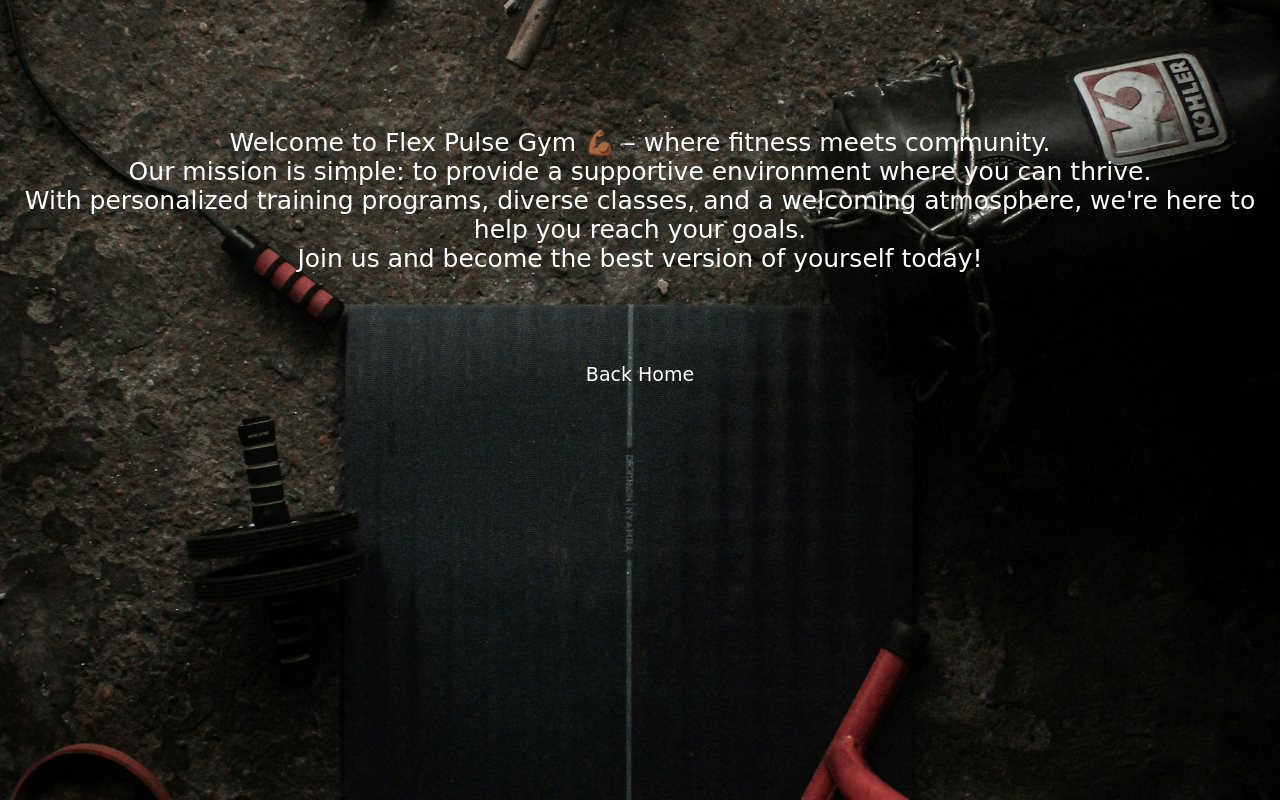
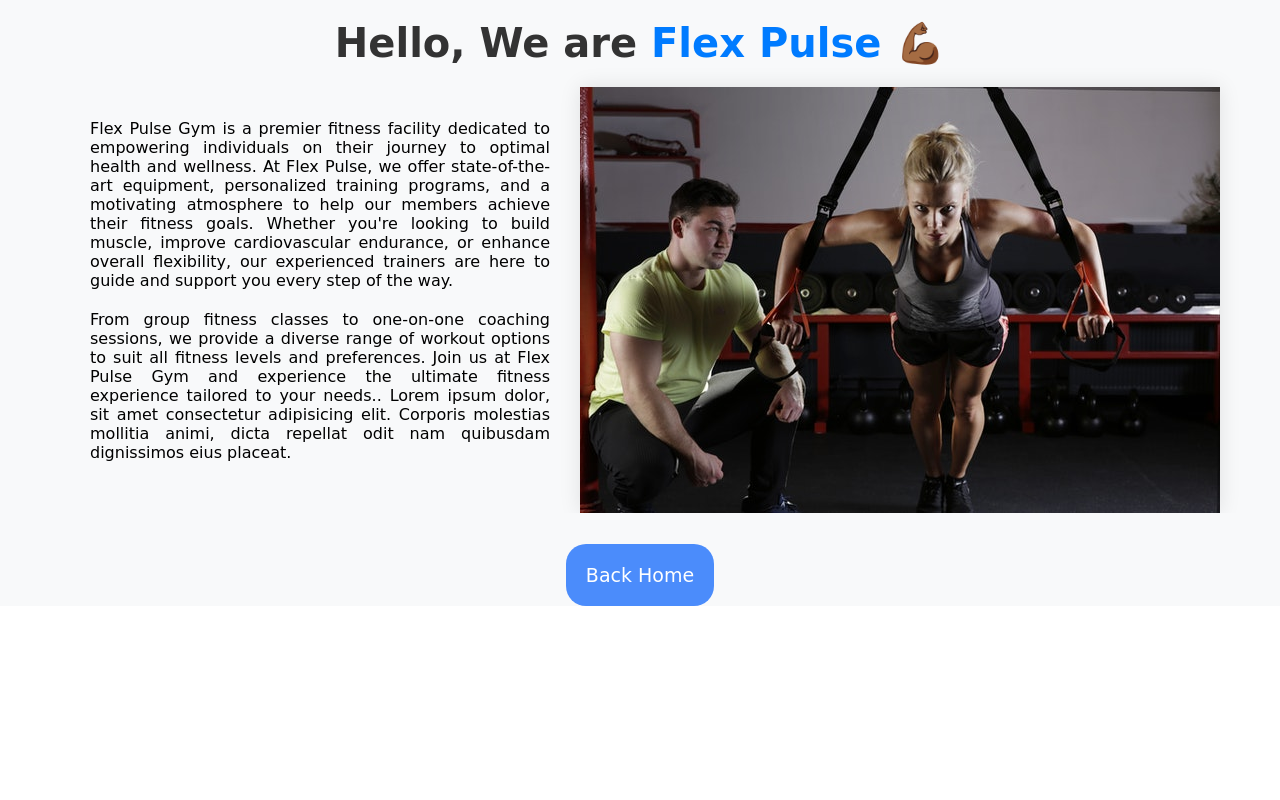
Before and after one commit to ShuaibShaban/Gym-site, a plain HTML site: page AboutUs.html in a window 1280 px wide. Drawn offline with Linux system fonts and the light colour scheme.

Commit message:
changes done to services, getintouch and aboutus pages

```diff
--- a/AboutUs.css
+++ b/AboutUs.css
@@ -1,5 +1,3 @@
-/* my about section */
-
 *{
     margin: 0;
     padding: 0;
@@ -7,29 +5,8 @@
     font-family: cursive;
 }
 
-.ab-section {
-    background-image: url('/assets/pedro-araujo-PDjYClxmnyk-unsplash.jpg');
-    width: 100%;
-    height: 100vh;
-    background-position: center;
-    background-size: cover;
-    color: white;
-}
-
-.ab-text {
-    font-size: 25px;
-    text-align: center;
-    color: white;
-}
-
-.ab-text p{
-    display: inline-block;
-    text-align: center;
-    margin-top: 10%;
-}
-
 .home-btn {
-    margin-top: 7%;
+    margin-top: 4%;
     text-align: center;
 }
 
@@ -39,6 +16,7 @@
     border-radius: 20px;
     background: none;
     color: white;
+    background: #4b8cfb;
     font-size: 19px;
     list-style: none;
     text-decoration: none;
@@ -48,3 +26,55 @@
     background-color: #4b8cfb;
     color: white;
 }
+
+body {
+    font-family: cursive;
+    margin: 0;
+    padding: 0;
+  }
+
+  #about {
+    background-color: #f8f9fa;
+    padding: 20px 0;
+  }
+
+  .container {
+    max-width: 1200px;
+    margin: 0 auto;
+    padding: 0 20px;
+    overflow: hidden;
+  }
+
+  .m-heading {
+    font-size: 2.5em;
+    color: #333;
+    margin-bottom: 20px;
+    text-align: center;
+  }
+
+  .primary-text {
+    color: #007bff;
+  }
+
+  .about-content {
+    display: flex;
+    flex-wrap: wrap;
+    justify-content: center;
+    align-items: center;
+  }
+
+  .about-content > div {
+    flex: 1;
+    padding: 0 30px;
+    text-align: justify;
+  }
+
+  .about-content > div p {
+    margin-bottom: 20px;
+  }
+
+  .about-content img {
+    max-width: 100%;
+    height: auto;
+    box-shadow: 0 0 20px rgba(0, 0, 0, 0.1);
+  }
--- a/AboutUs.html
+++ b/AboutUs.html
@@ -7,21 +7,21 @@
     <link rel="stylesheet" href="/AboutUs.css" />
   </head>
   <body>
-    <section class="ab-section">
-      <div>
-
-      </div>
-      <div class="ab-text">
-        <p>
-            Welcome to Flex Pulse Gym 💪🏾 – where fitness meets community. <br> Our mission is simple: to provide a supportive environment where you can thrive. <br> With personalized training programs, diverse classes, and a welcoming atmosphere, we're here to help you reach your goals. <br> Join us and become the best version of yourself today!
-        </p>
+    <section id="about">
+      <div class="container">
+        <h2 class="m-heading">Hello, We are <span class="primary-text">Flex Pulse 💪🏾</span></h2>
+        <div class="about-content">
+          <div>
+            <p>Flex Pulse Gym is a premier fitness facility dedicated to empowering individuals on their journey to optimal health and wellness. At Flex Pulse, we offer state-of-the-art equipment, personalized training programs, and a motivating atmosphere to help our members achieve their fitness goals. Whether you're looking to build muscle, improve cardiovascular endurance, or enhance overall flexibility, our experienced trainers are here to guide and support you every step of the way.
+            <p>From group fitness classes to one-on-one coaching sessions, we provide a diverse range of workout options to suit all fitness levels and preferences. Join us at Flex Pulse Gym and experience the ultimate fitness experience tailored to your needs..
+            Lorem ipsum dolor, sit amet consectetur adipisicing elit. Corporis molestias mollitia animi, dicta repellat odit nam quibusdam dignissimos eius placeat.</p>
+          </div>
+          <img src="./assets/about-us.jpg" alt="About Us">
+        </div>
       </div>
       <div class="home-btn">
-        <a class="btn" href="/index.html">Back Home</a>
-      </div>
-    </section>
-    <section>
-      <div class="ab-text"></div>
+          <a class="btn" href="/index.html">Back Home</a>
+        </div>
     </section>
   </body>
 </html>
--- a/GetInTouch.css
+++ b/GetInTouch.css
@@ -18,10 +18,8 @@ h4 {
 }
 
 input:focus ~ label, textarea:focus ~ label, input:valid ~ label, textarea:valid ~ label {
-  font-size: 0.75em;
   color: #999;
   top: -5px;
-  -webkit-transition: all 0.225s ease;
   transition: all 0.225s ease;
 }
 
@@ -50,7 +48,7 @@ textarea {
   padding: 30px;
   border: 0;
   width: 100%;
-  font-size: 1rem;
+  font-size: 16px;
   background-color: #2d2d2d;
   color: white;
   border-radius: 4px;
@@ -80,7 +78,6 @@ textarea {
 }
 
 .submit-btn:hover {
-  transform: translateY(1px);
   box-shadow: black;
 }
 
@@ -111,6 +108,5 @@ font-style: normal;
 }
 
 .btn-home:hover {
-    transform: translateY(1px);
     box-shadow: black;
 }
--- /dev/null
+++ b/Programs.css
@@ -0,0 +1,106 @@
+* {
+    margin: 0;
+    padding: 0;
+    box-sizing: border-box;
+    font-family: cursive;
+}
+
+img {
+  border-radius: 50%;
+  background-color: aqua;
+  object-fit: fill;
+}
+
+h1 {
+  text-align: center;
+}
+
+#programs {
+  text-align: center;
+  /* padding: 20px 0; */
+}
+
+.m-heading {
+  font-size: 2.5em;
+  color: #333; /* Dark text color */
+  margin-bottom: 20px;
+}
+
+.primary-text {
+  color: #007bff; /* Primary color (blue) */
+}
+
+.container {
+  max-width: 1200px;
+  margin: auto;
+}
+
+.boxes {
+  display: flex;
+  justify-content: center;
+  flex-wrap: wrap;
+}
+
+.box {
+  width: 300px;
+  margin: 20px;
+  padding: 20px;
+  background-color: #f8f9fa;
+  border-radius: 8px;
+  box-shadow: 0 4px 8px rgba(0, 0, 0, 0.1);
+  transition: box-shadow 0.3s ease;
+}
+
+.box img {
+  width: 100px;
+  height: 100px;
+  margin-bottom: 20px;
+}
+
+.box h3 {
+  font-size: 1.5em;
+  color: #333;
+  margin-bottom: 10px;
+}
+
+.box p {
+  color: #666;
+}
+
+.box:hover {
+  box-shadow: 0 8px 16px rgba(0, 0, 0, 0.2);
+}
+
+  .back-home {
+    text-align: center;
+  }
+  .btn-home {
+    padding: 7px 35px;
+    border-radius: 60px;
+    border: none;
+
+    background-color: #4b8cfb;
+    color: white;
+    font-size: 18px;
+    cursor: pointer;
+    box-shadow: black;
+    transition: all 300ms ease;
+    text-decoration: none;
+    font-family: cursive;
+  }
+
+  .btn-home:hover {
+    transform: translateY(1px);
+    box-shadow: black;
+  }
+
+  .services-section p{
+    margin-left: 27%;
+    margin-top: 5%;
+    color: white;
+  }
+
+  .img-3 {
+    height: 40%;
+    width: 22%;
+  }
--- a/Services.css
+++ /dev/null
@@ -1,86 +0,0 @@
-* {
-    margin: 0;
-    padding: 0;
-    box-sizing: border-box;
-    font-family: cursive;
-}
-
-body {
-    background-image: url(/assets/scott-webb-U5kQvbQWoG0-unsplash.jpg);
-    background-position: center;
-    background-size: cover;
-    height: 100vh;
-    width: 100%;
-    color: white;
-}
-
-h1 {
-    text-align: center;
-    color: white;
-}
-
-.services-section {
-    display: flex;
-    flex-wrap: wrap;
-    justify-content: center;
-}
-
-.services-section > div {
-    margin: 40px;
-    border-radius: 10px;
-    overflow: hidden;
-}
-
-.services-section img {
-    width: 100%;
-    height: 50vh;
-    display: block;
-    border-radius: 1200px;
-}
-
-
-.services-section::before {
-    content: '';
-    position: absolute;
-    top: 0;
-    left: 0;
-    width: 100%;
-    height: 100vh;
-    background-color: rgba(0, 0, 0, 0.5);
-    mix-blend-mode: multiply;
-    z-index: -1;
-  }
-
-  .back-home {
-    text-align: center;
-  }
-  .btn-home {
-    padding: 7px 35px;
-    border-radius: 60px;
-    border: none;
-
-    background-color: #4b8cfb;
-    color: white;
-    font-size: 18px;
-    cursor: pointer;
-    box-shadow: black;
-    transition: all 300ms ease;
-    text-decoration: none;
-    font-family: cursive;
-  }
-
-  .btn-home:hover {
-    transform: translateY(1px);
-    box-shadow: black;
-  }
-
-  .services-section p{
-    margin-left: 27%;
-    margin-top: 5%;
-    color: white;
-  }
-
-  .img-3 {
-    height: 40%;
-    width: 22%;
-  }
```
Also changed, not shown: Programs.html (added, +61 -0 lines), Services.html (deleted, +0 -33 lines), index.html (+1 -1 lines), assets/BodyBuilding-icon.png (added), assets/Fitness-icon.png (added), assets/Yoga-icon.png (added), assets/about-us.jpg (added).
